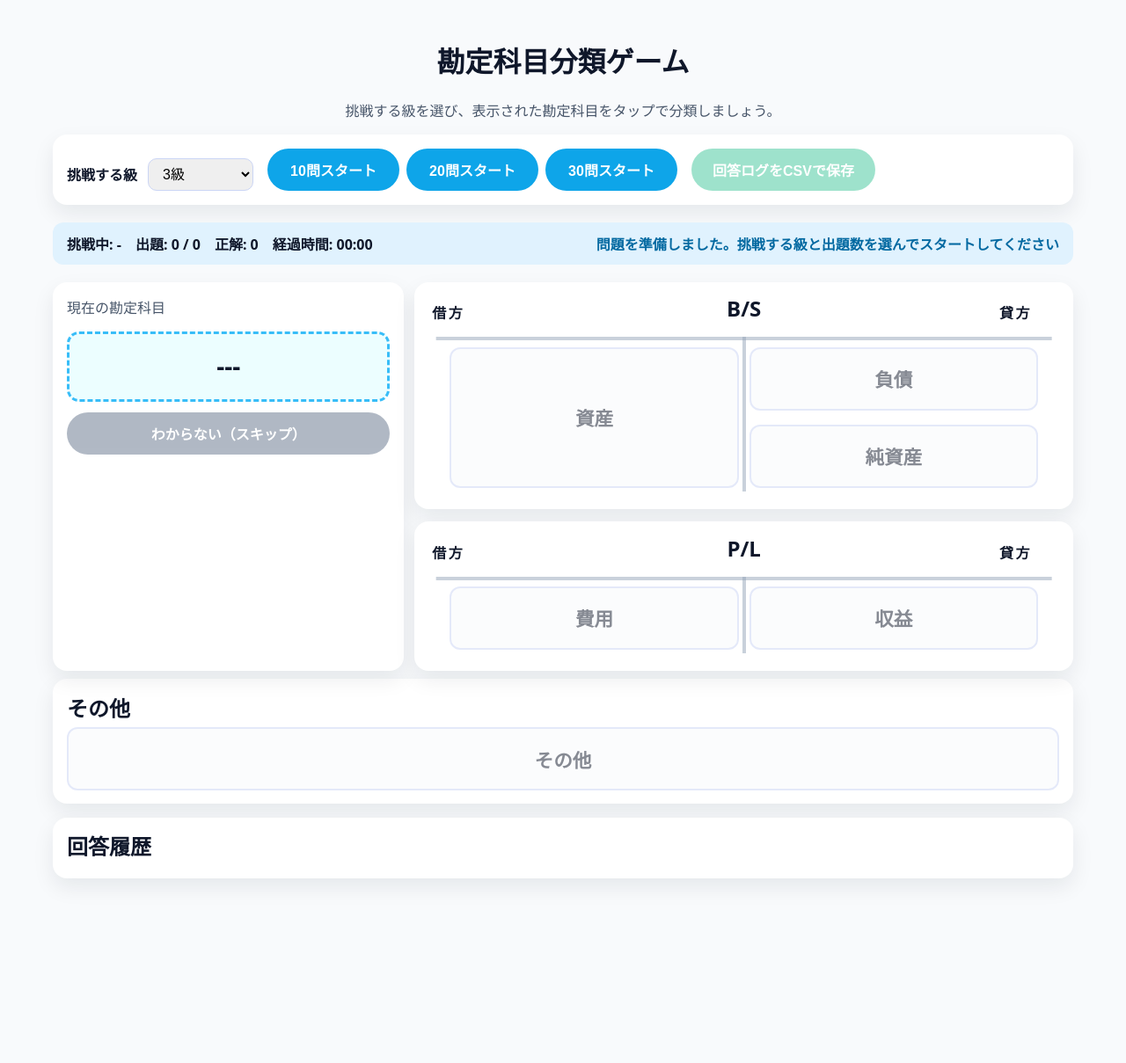
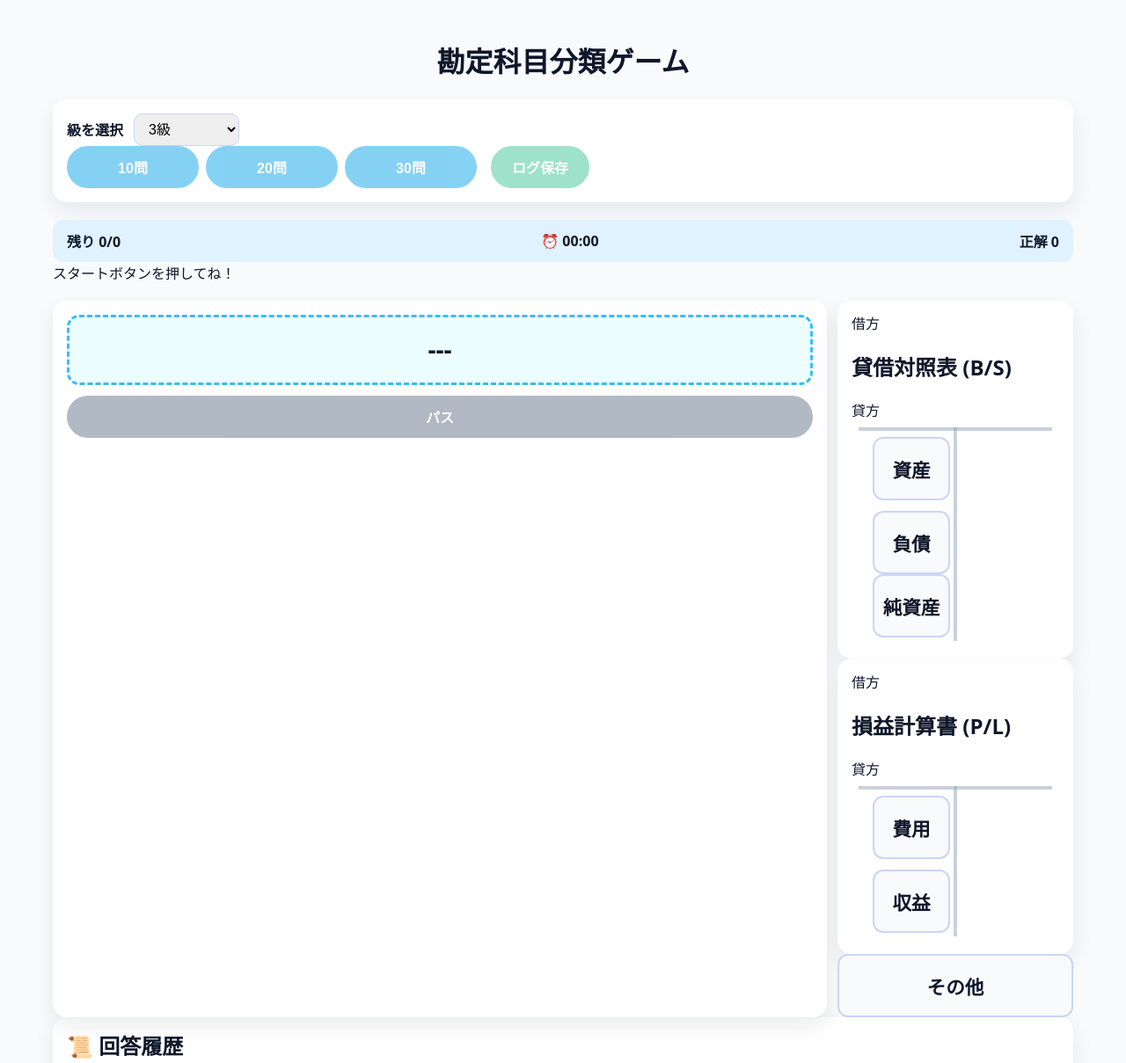
Before and after one commit to dn-nuniv/ac-game, a plain HTML site: page index.html in a window 1280 px wide. Shown: the top 1209 px of the page at 88% size. Before the commit the page ends 1047 px from the top, so only its background shows below. Drawn offline with Linux system fonts and the light colour scheme.

Commit message:
Update index.html
Gemini3 Proによるデザイン変更

```diff
--- a/index.html
+++ b/index.html
@@ -2,126 +2,141 @@
 <html lang="ja">
 <head>
   <meta charset="UTF-8" />
-  <meta name="viewport" content="width=device-width, initial-scale=1.0" />
-  <title>仕訳分類トレーナー</title>
+  <meta name="viewport" content="width=device-width, initial-scale=1.0, maximum-scale=1.0, user-scalable=no" />
+  <title>仕訳分類ゲーム</title>
   <link rel="stylesheet" href="styles.css" />
+  <link rel="preconnect" href="https://fonts.googleapis.com">
+  <link rel="preconnect" href="https://fonts.gstatic.com" crossorigin>
+  <link href="https://fonts.googleapis.com/css2?family=M+PLUS+Rounded+1c:wght@400;700;800&display=swap" rel="stylesheet">
 </head>
 <body>
   <main class="app">
     <header>
       <h1>勘定科目分類ゲーム</h1>
-      <p>挑戦する級を選び、表示された勘定科目をタップで分類しましょう。</p>
     </header>
 
     <section class="control-panel">
+      <div class="panel-inner">
         <form id="grade-form">
-        <label for="grade-select">挑戦する級</label>
+          <label for="grade-select">級を選択</label>
           <select id="grade-select" required>
             <option value="3級" selected>3級</option>
             <option value="2級">2級</option>
           </select>
         </form>
-      <div class="start-buttons" aria-label="出題数を選んで開始">
-        <button type="button" class="start-button" data-count="10" disabled>10問スタート</button>
-        <button type="button" class="start-button" data-count="20" disabled>20問スタート</button>
-        <button type="button" class="start-button" data-count="30" disabled>30問スタート</button>
+        <div class="start-buttons">
+          <button type="button" class="start-button push-btn" data-count="10" disabled>10問</button>
+          <button type="button" class="start-button push-btn" data-count="20" disabled>20問</button>
+          <button type="button" class="start-button push-btn" data-count="30" disabled>30問</button>
         </div>
-      <button id="export-button" type="button" disabled>回答ログをCSVで保存</button>
+      </div>
+      <div class="sub-controls">
+        <button id="export-button" type="button" class="sm-btn" disabled>ログ保存</button>
+      </div>
       <div id="csv-fallback" class="csv-fallback" hidden>
-        <p id="csv-hint">
-          ローカルファイルとして開いている場合は、下のボタンで <strong>accounts.csv</strong> を選択してください。
-        </p>
-        <button id="local-csv-button" type="button" class="ghost-button">
-          accounts.csvを選択
-        </button>
+        <p class="fallback-msg">自動読み込みできませんでした<br><small>(ファイルを選択してください)</small></p>
+        <button id="local-csv-button" type="button" class="ghost-button">CSVを選択</button>
         <input type="file" id="local-csv-input" accept=".csv,text/csv" hidden />
       </div>
     </section>
 
-    <section class="status-bar" aria-live="polite">
-      <div>挑戦中: <span id="active-grade">-</span></div>
-      <div>出題: <span id="question-count">0</span> / <span id="question-target">0</span></div>
-      <div>正解: <span id="correct-count">0</span></div>
-      <div>経過時間: <span id="timer-display">00:00</span></div>
-      <div id="feedback" class="feedback">級と出題数を選んでスタートしてください</div>
+    <div class="game-board-wrapper">
+      <section class="status-bar">
+        <div class="status-item">残り <span id="question-count">0</span>/<span id="question-target">0</span></div>
+        <div class="status-item timer">⏰ <span id="timer-display">00:00</span></div>
+        <div class="status-item score">正解 <span id="correct-count">0</span></div>
       </section>
+
+      <div id="feedback" class="feedback-toast">スタートボタンを押してね！</div>
 
       <section class="board">
         <div class="card-area">
-        <p class="card-label">現在の勘定科目</p>
-        <div id="account-card" class="account-card" aria-live="polite">---</div>
-        <button id="skip-button" type="button" disabled>わからない（スキップ）</button>
+          <div id="account-card" class="account-card pop-in">---</div>
+          <button id="skip-button" type="button" class="skip-btn" disabled>パス</button>
         </div>
 
-      <div class="t-accounts">
-        <div class="t-account">
-          <div class="t-heading" aria-hidden="true">
-            <span class="t-heading-side">借方</span>
-            <h2>B/S</h2>
-            <span class="t-heading-side">貸方</span>
+        <div class="t-forms-container">
+
+          <div class="t-account bs-account">
+            <div class="t-header">
+              <span class="side-label">借方</span>
+              <h2>貸借対照表 (B/S)</h2>
+              <span class="side-label">貸方</span>
             </div>
-          <div class="t-body bs">
-            <div class="drop-zone" data-type="asset" tabindex="0">
+            <div class="t-body">
+              <div class="t-col t-left">
+                <div class="drop-zone type-asset push-btn" data-type="asset" tabindex="0">
                   <h3>資産</h3>
                 </div>
-            <div class="bs-credit">
-              <div class="drop-zone" data-type="liability" tabindex="0">
+              </div>
+              <div class="t-divider"></div>
+              <div class="t-col t-right">
+                <div class="drop-zone type-liability push-btn" data-type="liability" tabindex="0">
                   <h3>負債</h3>
                 </div>
-              <div class="drop-zone" data-type="equity" tabindex="0">
+                <div class="drop-zone type-equity push-btn" data-type="equity" tabindex="0">
                   <h3>純資産</h3>
                 </div>
               </div>
             </div>
           </div>
-        <div class="t-account">
-          <div class="t-heading" aria-hidden="true">
-            <span class="t-heading-side">借方</span>
-            <h2>P/L</h2>
-            <span class="t-heading-side">貸方</span>
+
+          <div class="t-account pl-account">
+            <div class="t-header">
+              <span class="side-label">借方</span>
+              <h2>損益計算書 (P/L)</h2>
+              <span class="side-label">貸方</span>
             </div>
-          <div class="t-body pl">
-            <div class="drop-zone" data-type="expense" tabindex="0">
+            <div class="t-body">
+              <div class="t-col t-left">
+                <div class="drop-zone type-expense push-btn" data-type="expense" tabindex="0">
                   <h3>費用</h3>
                 </div>
-            <div class="drop-zone" data-type="revenue" tabindex="0">
+              </div>
+              <div class="t-divider"></div>
+              <div class="t-col t-right">
+                <div class="drop-zone type-revenue push-btn" data-type="revenue" tabindex="0">
                   <h3>収益</h3>
                 </div>
               </div>
             </div>
           </div>
-    </section>
 
-    <section class="other-zone-section">
-      <h2>その他</h2>
-      <div class="drop-zone" data-type="other" tabindex="0">
+          <div class="other-zone-wrapper">
+             <div class="drop-zone type-other push-btn" data-type="other" tabindex="0">
               <h3>その他</h3>
             </div>
+          </div>
+
+        </div>
       </section>
+    </div>
 
-    <section class="history" aria-live="polite">
-      <h2>回答履歴</h2>
+    <section class="history">
+      <h2>📜 回答履歴</h2>
       <ul id="history-list"></ul>
     </section>
   </main>
 
   <template id="history-item-template">
-    <li>
+    <li class="pop-in-sm">
       <span class="history-account"></span>
       <span class="history-result"></span>
     </li>
   </template>
 
   <div id="result-overlay" class="result-overlay" hidden>
-    <div class="result-card" role="alertdialog" aria-live="assertive" aria-modal="true" aria-label="結果">
-      <h2>結果</h2>
+    <div class="result-card">
+      <h2>🎉 FINISH!</h2>
       <p id="result-message">---</p>
-      <p id="result-score">---</p>
+      <div class="score-box">
+        <p id="result-score" class="big-score">---</p>
+      </div>
       <p id="result-time">---</p>
-      <p id="result-breakdown">---</p>
+      <p id="result-breakdown" class="breakdown">---</p>
       <div class="result-actions">
         <button type="button" id="result-close" class="ghost-button">閉じる</button>
-        <button type="button" id="result-retry" class="primary-button">もう一度挑戦する</button>
+        <button type="button" id="result-retry" class="primary-button push-btn">もう一度！</button>
       </div>
     </div>
   </div>
```
Lines whose indentation alone changed are shown as unchanged.
